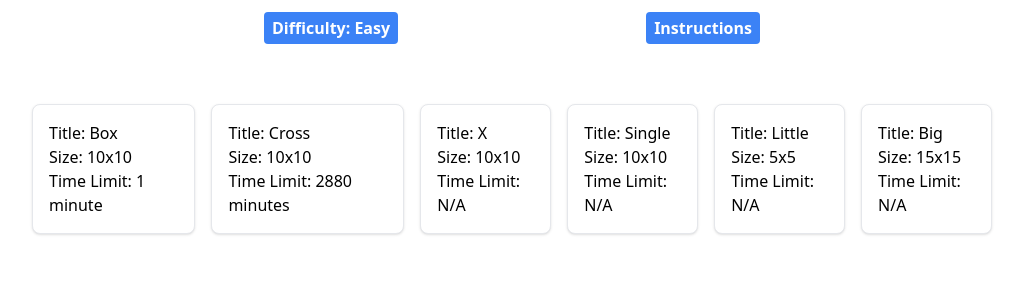
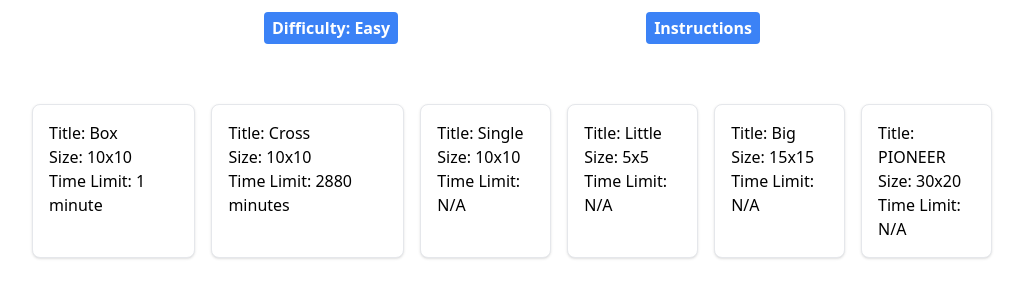
Before and after one commit to carmstrong070/Pictogram, a Next.js app in the folder gui/: page / in a window 1280 px wide. Shown: the top 300 px of the page, without its empty margins (128-1151 px from the left). Built offline with nearby package versions, Linux system fonts and the light colour scheme.

Commit message:
Added new puzzle for presentation

```diff
--- a/gui/src/content/puzzles.js
+++ b/gui/src/content/puzzles.js
@@ -39,24 +39,6 @@ const puzzleList = [
   },
   {
     id: 3,
-    title: "X",
-    size: 10,
-    solution: [
-      [1, 0, 0, 0, 0, 0, 0, 0, 0, 1],
-      [0, 1, 0, 0, 0, 0, 0, 0, 1, 0],
-      [0, 0, 1, 0, 0, 0, 0, 1, 0, 0],
-      [0, 0, 0, 1, 0, 0, 1, 0, 0, 0],
-      [0, 0, 0, 0, 1, 1, 0, 0, 0, 0],
-      [0, 0, 0, 0, 1, 1, 0, 0, 0, 0],
-      [0, 0, 0, 1, 0, 0, 1, 0, 0, 0],
-      [0, 0, 1, 0, 0, 0, 0, 1, 0, 0],
-      [0, 1, 0, 0, 0, 0, 0, 0, 1, 0],
-      [1, 0, 0, 0, 0, 0, 0, 0, 0, 1],
-    ],
-    hint: "X",
-  },
-  {
-    id: 4,
     title: "Single",
     size: 10,
     solution: [
@@ -69,12 +51,12 @@ const puzzleList = [
       [0, 0, 0, 0, 0, 0, 0, 0, 0, 0],
       [0, 0, 0, 0, 0, 0, 0, 0, 0, 0],
       [0, 0, 0, 0, 0, 0, 0, 0, 0, 0],
-      [0, 0, 0, 0, 0, 0, 0, 0, 0, 0],
+      [0, 0, 0, 0, 0, 0, 0, 0, 0, 0]
     ],
     hint: "Just one",
   },
   {
-    id: 5,
+    id: 4,
     title: "Little",
     size: 5,
     solution: [
@@ -87,7 +69,7 @@ const puzzleList = [
     hint: "lil' guy",
   },
   {
-    id: 6,
+    id: 5,
     title: "Big",
     size: 15,
     solution: [
@@ -109,6 +91,34 @@ const puzzleList = [
     ],
     hint: "Big boy",
   },
+  {
+    id: 7,
+    title: "PIONEER",
+    size: 30,
+    solution: [
+      [0, 0, 0, 0, 0, 0, 0, 0, 0, 0, 0, 0, 0, 0, 0, 0, 0, 0, 0, 0, 0, 0, 0, 0, 0, 0, 0, 0, 0, 0],
+      [0, 0, 0, 0, 0, 0, 0, 0, 0, 0, 0, 0, 0, 0, 0, 0, 0, 0, 0, 0, 0, 0, 0, 0, 0, 0, 0, 0, 0, 0],
+      [0, 0, 0, 0, 0, 0, 0, 0, 0, 1, 1, 1, 1, 1, 1, 1, 1, 1, 1, 1, 1, 0, 0, 0, 0, 0, 0, 0, 0, 0],
+      [0, 0, 0, 0, 0, 1, 1, 1, 1, 1, 0, 0, 0, 0, 0, 0, 0, 0, 0, 0, 1, 1, 1, 1, 1, 0, 0, 0, 0, 0],
+      [0, 0, 0, 1, 1, 1, 1, 1, 0, 0, 0, 0, 0, 0, 0, 0, 0, 0, 0, 0, 0, 0, 1, 1, 1, 1, 1, 0, 0, 0],
+      [0, 1, 1, 1, 0, 0, 0, 0, 0, 0, 0, 0, 0, 0, 0, 0, 0, 0, 0, 0, 0, 0, 0, 0, 0, 0, 1, 1, 1, 0],
+      [0, 1, 0, 0, 0, 0, 0, 0, 0, 0, 0, 0, 0, 0, 0, 0, 0, 0, 0, 0, 0, 0, 0, 0, 0, 0, 0, 0, 1, 0],
+      [1, 1, 0, 0, 0, 1, 1, 1, 1, 1, 1, 1, 1, 1, 1, 1, 1, 1, 1, 1, 1 ,1, 1, 1, 1, 0, 0, 0, 1, 1],
+      [1, 0, 0, 0, 0, 0, 0, 0, 0, 0, 0, 0, 0, 0, 0, 0, 0, 0, 0, 0, 0, 0, 0, 0, 0, 0, 0, 0, 0, 1],
+      [1, 0, 0, 0, 0, 0, 0, 0, 0, 0, 0, 1, 0, 1, 1, 0, 0, 1, 1, 0, 0, 0, 0, 0, 0, 0, 0, 0, 0, 1],
+      [1, 0, 0, 0, 0, 1, 1, 1, 1, 1, 1, 1, 0, 1, 1, 0, 0, 1, 1, 0, 0, 0, 0, 0, 0, 0, 0, 0, 0, 1],
+      [1, 0, 0, 0, 0, 1, 1, 0, 0, 0, 0, 0, 0, 1, 1, 0, 0, 1, 1, 1, 1, 1, 1, 1, 1, 0, 0, 0, 0, 1],
+      [1, 1, 0, 0, 0, 1, 1, 0, 0, 0, 0, 0, 0, 1, 1, 0, 0, 0, 1, 1, 1, 1, 1, 1, 1, 0, 0, 0, 1, 1],
+      [0, 1, 0, 0, 0, 0, 0, 0, 0, 0, 0, 0, 0, 0, 0, 0, 0, 0, 0, 0, 0, 0, 0, 0, 0, 0, 0, 0, 1, 0],
+      [0, 1, 1, 1, 0, 0, 0, 0, 0, 0, 0, 0, 0, 0, 0, 0, 0, 0, 0, 0, 0, 0, 0, 0, 0, 0, 1, 1, 1, 0],
+      [0, 0, 0, 1, 1, 1, 1, 1, 0, 0, 0, 0, 0, 0, 0, 0, 0, 0, 0, 0, 0, 0, 1, 1, 1, 1, 1, 0, 0, 0],
+      [0, 0, 0, 0, 0, 1, 1, 1, 1, 1, 0, 0, 0, 0, 0, 0, 0, 0, 0, 0, 1, 1, 1, 1, 1, 0, 0, 0, 0, 0],
+      [0, 0, 0, 0, 0, 0, 0, 0, 0, 1, 1, 1, 1, 1, 1, 1, 1, 1, 1, 1, 1, 0, 0, 0, 0, 0, 0, 0, 0, 0],
+      [0, 0, 0, 0, 0, 0, 0, 0, 0, 0, 0, 0, 0, 0, 0, 0, 0, 0, 0, 0, 0, 0, 0, 0, 0, 0, 0, 0, 0, 0],
+      [0, 0, 0, 0, 0, 0, 0, 0, 0, 0, 0, 0, 0, 0, 0, 0, 0, 0, 0, 0, 0, 0, 0, 0, 0, 0, 0, 0, 0, 0],
+    ],
+    hint: "PTC Logo",
+  },
 ];
 
 export default puzzleList;
```
